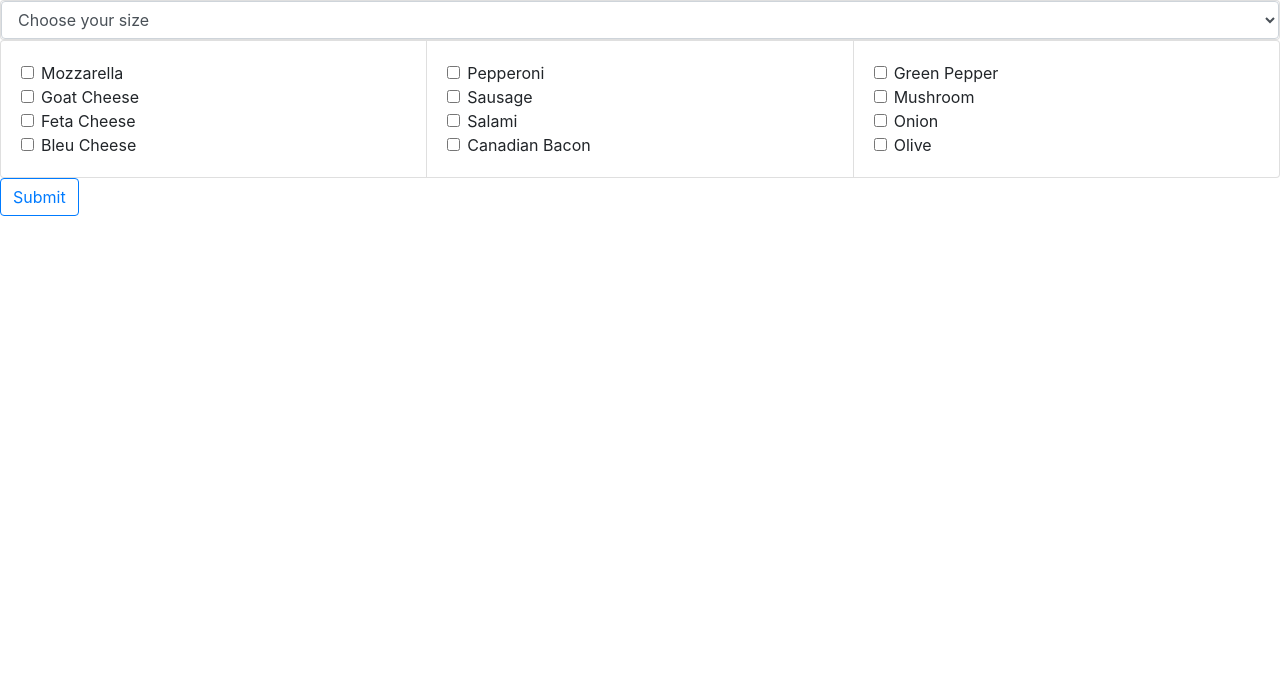
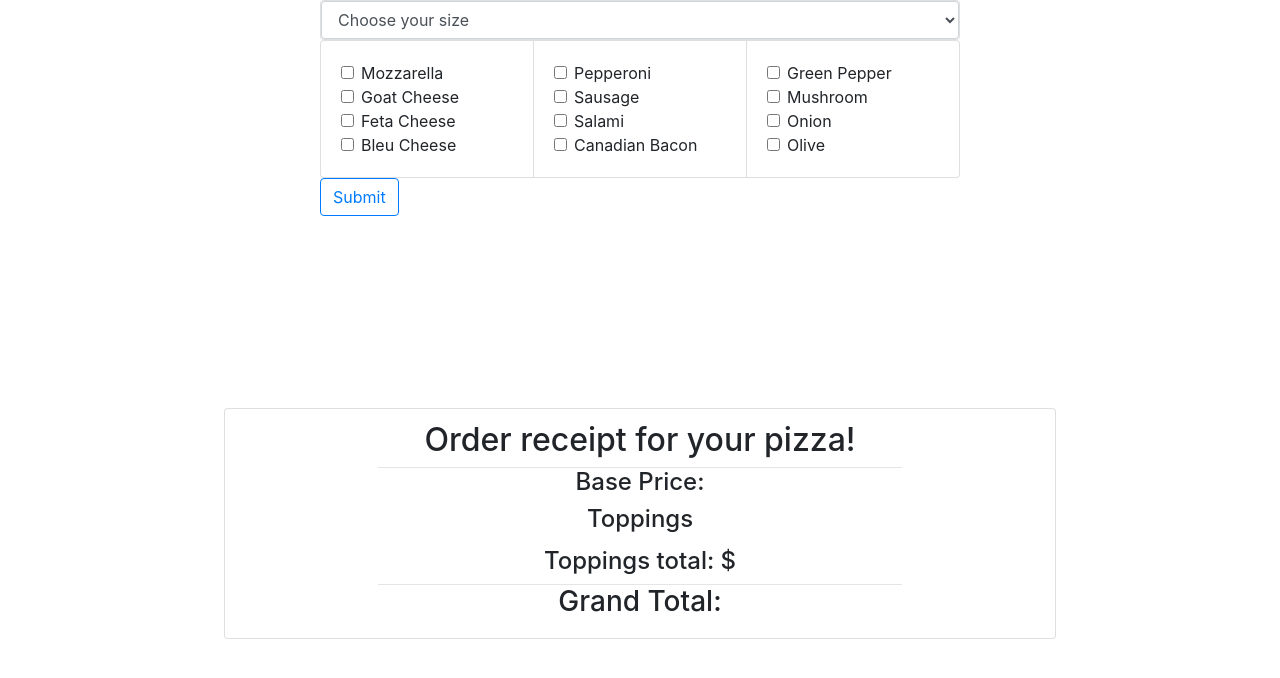
Before and after one commit to RyanDanielWalker/pizza_parlor, a plain HTML site: page index.html in a window 1280 px wide. Drawn offline with Linux system fonts and the light colour scheme.

Commit message:
WIP: styling with css

```diff
--- a/css/styles.css
+++ b/css/styles.css
@@ -1,3 +1,25 @@
 #secondShowing {
-  display: none;
+  /* display: none; */
+  margin: auto;
+  width: 65vw;
+  margin-top: 15vw;
+  padding: 12px;
+
 }
+
+#firstShowing {
+  /* display: none; */
+  margin: auto;
+  width: 50vw;
+}
+
+#receiptHeader {
+  text-align: center;
+}
+
+ul {
+list-style-type: none;
+padding: 0;
+margin: 0 0 5px 0;
+text-align: center;
+}
--- a/index.html
+++ b/index.html
@@ -14,7 +14,7 @@
   <div class="containter">
 
 
-    <main class="firstShowing">
+    <div id="firstShowing">
       <form id="pizzaOptions">
         <div class="card" id="page1">
           <select class="form-control" id="sizeChoice">
@@ -24,7 +24,7 @@
             <option value="3">Large</option>
           </select>
         </div>
-        <div class="card-group" id="page2">
+        <div class="card-group">
           <div class="card">
             <div class="card-body">
               <div class="form-check">
@@ -112,18 +112,20 @@
         </div>
         <button type="submit" class="btn btn-outline-primary">Submit</button>
       </form>
-    </main>
+    </div>
 
     <div class="card" id="secondShowing">
-      <h2>Order receipt for your <span id="printSize"></span> pizza!</h2>
-      <hr width="70%">
-      <h4>Base Price: $<span id="printBasePrice"></span></h4>
-      <h4>Toppings</h4>
+      <h2 id="receiptHeader">Order receipt for your <span id="printSize"></span> pizza!</h2>
+      <hr style="width: 65%; margin: auto;">
+      <h4 id="receiptHeader">Base Price: <span id="printBasePrice"></span></h4>
+      <h4 id="receiptHeader">Toppings</h4>
       <ul id="toppingsList">
       </ul>
-      <h4>Toppings total: $<span id="printToppingPrice"></span></h4>
-      <h3>Grand Total:<span id="grandTotal"></span></h3>
+      <h4 id="receiptHeader">Toppings total: $<span id="printToppingPrice"></span></h4>
+      <hr style="width: 65%; margin: auto;">
+      <h3 id="receiptHeader">Grand Total:<span id="grandTotal"></span></h3>
     </div>
+
 
 
 
--- a/js/scripts.js
+++ b/js/scripts.js
@@ -8,7 +8,7 @@ function Pizza(sizeChoice, basePrice) {
 Pizza.prototype.calculateTotal = function () {
   this.totalCost = this.toppingsTotal + this.basePrice
   $("#printSize").text(this.size)
-  $("#printBasePrice").text(this.basePrice + ".00")
+  $("#printBasePrice").text("$" + this.basePrice + ".00")
   $("#grandTotal").text("$" + this.totalCost + ".00")
 }
 Pizza.prototype.addToppings = function () {
@@ -43,17 +43,9 @@ $(document).ready(function () {
     if (sizeChoice === "3") {
       pizzaPie = new Pizza("large", 20)
     }
-    $(".firstShowing").slideUp(850)
-    $("#secondShowing").slideUp(1000)
+    $("#firstShowing").slideUp(950)
     pizzaPie.addToppings()
     pizzaPie.calculateTotal()
-
-    console.log(pizzaPie)
-
-
-
-
-
-
+    $("#secondShowing").fadeIn(3250)
   })
 })
```
